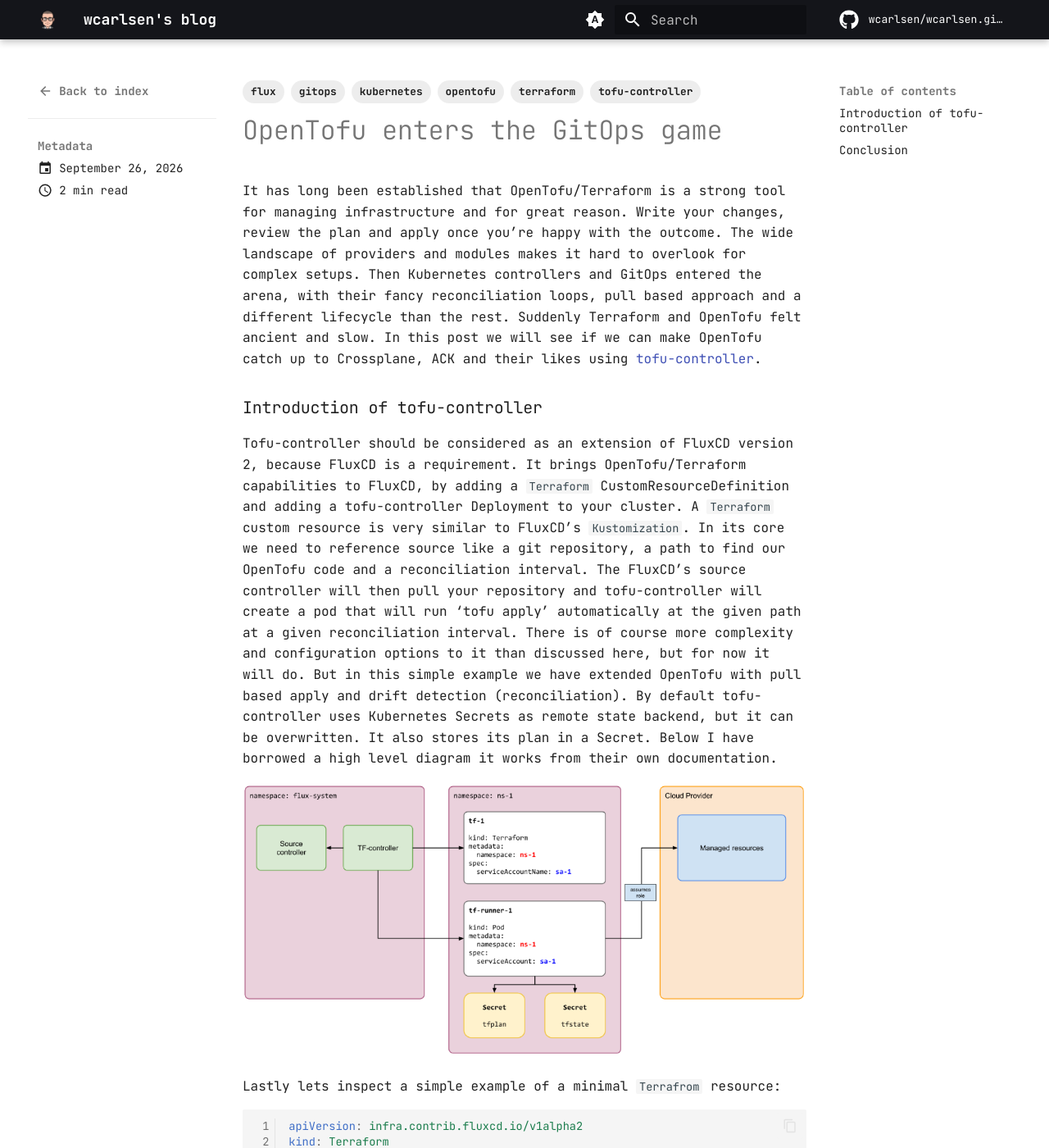
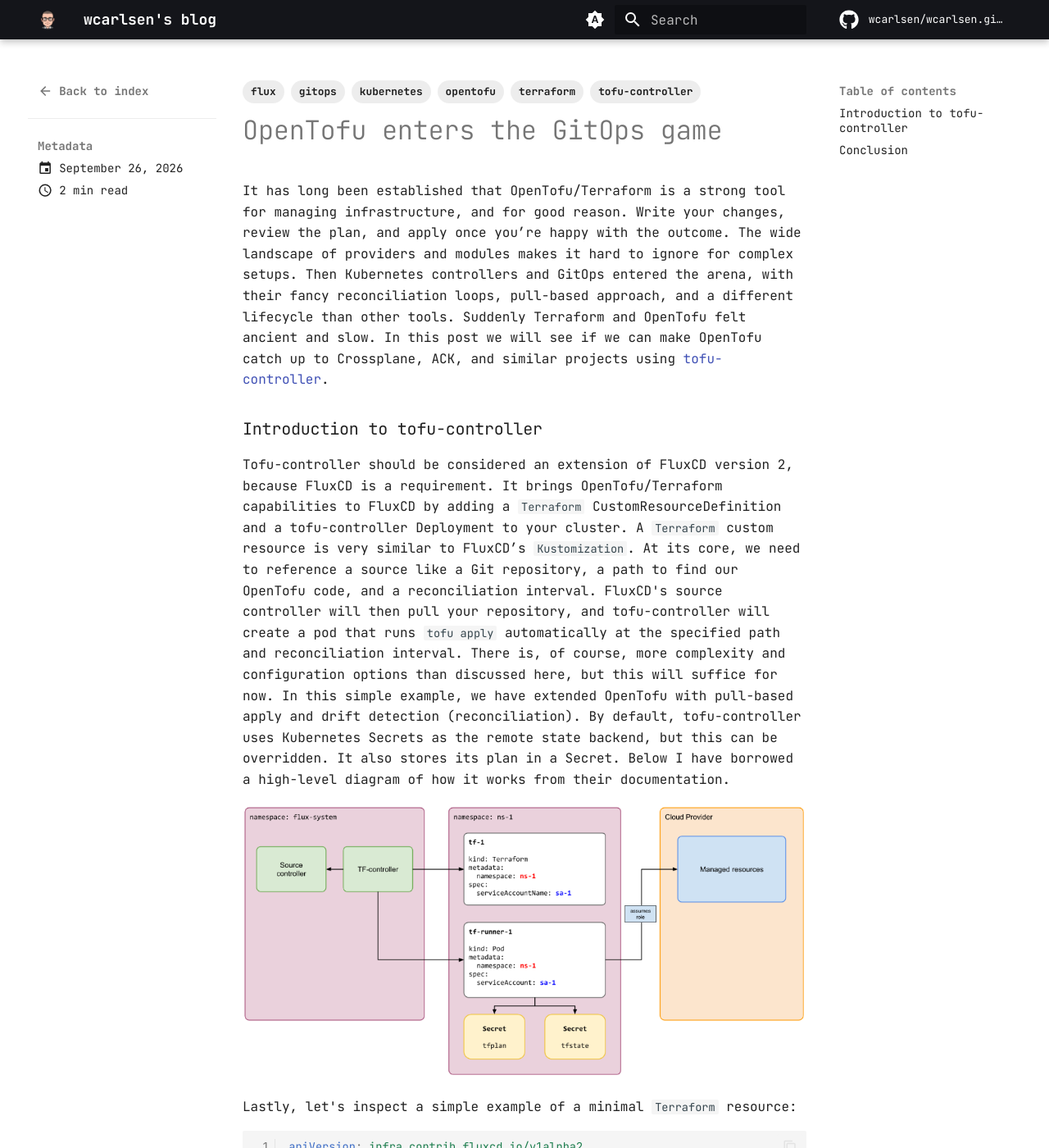
Before and after one commit to wcarlsen/wcarlsen.github.io, an MkDocs documentation site: the page built from docs/posts/2026-09-26-opentofu-enters-gitops-game.md, in a window 1280 px wide and 1400 px high. Shown: the whole window at 82% size. Built offline with MkDocs 1.6.1 and Material for MkDocs 9.7.7, drawn with Linux system fonts in a browser that asks for light colours; plug-ins that fetch from the network failed and are left out; comment, search, counter and statistics services are not loaded.

Commit message:
Spellchecking
Signed-off-by: Willi Carlsen <carlsenwilli@gmail.com>

````diff
--- a/docs/posts/2026-09-26-opentofu-enters-gitops-game.md
+++ b/docs/posts/2026-09-26-opentofu-enters-gitops-game.md
@@ -11,15 +11,15 @@
 
 # OpenTofu enters the GitOps game
 
-It has long been established that OpenTofu/Terraform is a strong tool for managing infrastructure and for great reason. Write your changes, review the plan and apply once you’re happy with the outcome. The wide landscape of providers and modules makes it hard to overlook for complex setups. Then Kubernetes controllers and GitOps entered the arena, with their fancy reconciliation loops, pull based approach and a different lifecycle than the rest. Suddenly Terraform and OpenTofu felt ancient and slow. In this post we will see if we can make OpenTofu catch up to Crossplane, ACK and their likes using [tofu-controller](https://flux-iac.github.io/tofu-controller/).
+It has long been established that OpenTofu/Terraform is a strong tool for managing infrastructure, and for good reason. Write your changes, review the plan, and apply once you’re happy with the outcome. The wide landscape of providers and modules makes it hard to ignore for complex setups. Then Kubernetes controllers and GitOps entered the arena, with their fancy reconciliation loops, pull-based approach, and a different lifecycle than other tools. Suddenly Terraform and OpenTofu felt ancient and slow. In this post we will see if we can make OpenTofu catch up to Crossplane, ACK, and similar projects using [tofu-controller](https://flux-iac.github.io/tofu-controller/).
 
-### Introduction of tofu-controller
+### Introduction to tofu-controller
 
-Tofu-controller should be considered as an extension of FluxCD version 2, because FluxCD is a requirement. It brings OpenTofu/Terraform capabilities to FluxCD, by adding a `Terraform` CustomResourceDefinition and adding a tofu-controller Deployment to your cluster. A `Terraform` custom resource is very similar to FluxCD’s `Kustomization`. In its core we need to reference source like a git repository, a path to find our OpenTofu code and a reconciliation interval. The FluxCD’s source controller will then pull your repository and tofu-controller will create a pod that will run ‘tofu apply’ automatically at the given path at a given reconciliation interval. There is of course more complexity and configuration options to it than discussed here, but for now it will do. But in this simple example we have extended OpenTofu with pull based apply and drift detection (reconciliation). By default tofu-controller uses Kubernetes Secrets as remote state backend, but it can be overwritten. It also stores its plan in a Secret. Below I have borrowed a high level diagram it works from their own documentation.
+Tofu-controller should be considered an extension of FluxCD version 2, because FluxCD is a requirement. It brings OpenTofu/Terraform capabilities to FluxCD by adding a `Terraform` CustomResourceDefinition and a tofu-controller Deployment to your cluster. A `Terraform` custom resource is very similar to FluxCD’s `Kustomization`. At its core, we need to reference a source like a Git repository, a path to find our OpenTofu code, and a reconciliation interval. FluxCD's source controller will then pull your repository, and tofu-controller will create a pod that runs `tofu apply` automatically at the specified path and reconciliation interval. There is, of course, more complexity and configuration options than discussed here, but this will suffice for now. In this simple example, we have extended OpenTofu with pull-based apply and drift detection (reconciliation). By default, tofu-controller uses Kubernetes Secrets as the remote state backend, but this can be overridden. It also stores its plan in a Secret. Below I have borrowed a high-level diagram of how it works from their documentation.
 
 ![tofu-controller](../assets/images/tofu-controller.png)
 
-Lastly lets inspect a simple example of a minimal `Terrafrom` resource:
+Lastly, let's inspect a simple example of a minimal `Terraform` resource:
 
 ```yaml
 apiVersion: infra.contrib.fluxcd.io/v1alpha2
````
